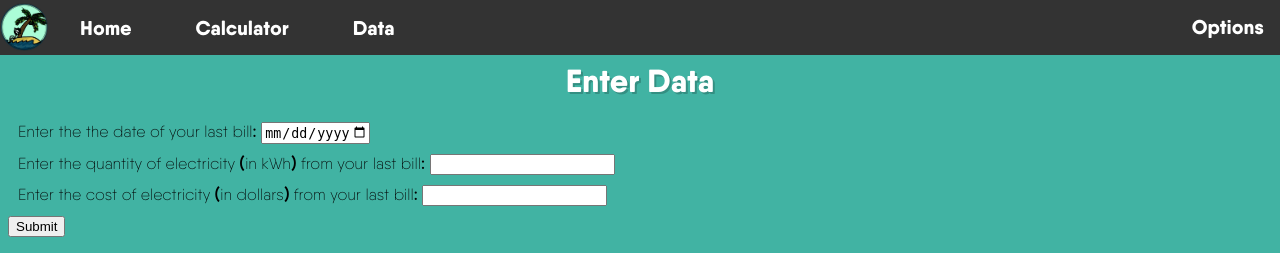
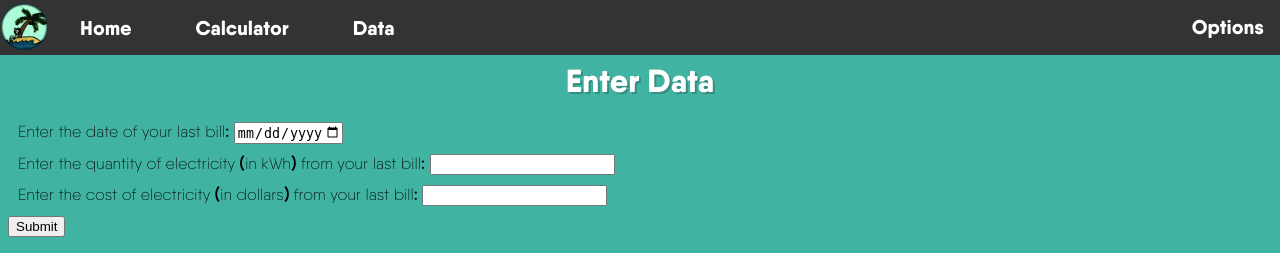
Before and after one commit to seehamrun/BeachBoiz, a Python web app: template templates/data.html in a window 1280 px wide. Shown: the top 253 px of the page. Run offline with Jinja, Linux system fonts and the light colour scheme; the template is opened without the code that fills it, so the values that code supplies are empty; some libraries are stand-ins or nearby versions.

Commit message:
removed typo

```diff
--- a/templates/data.html
+++ b/templates/data.html
@@ -29,7 +29,7 @@
       <div id='data_entry' class="notBottom">
         <h1>Enter Data</h1>
         <form method='post'>
-          <p>Enter the the date of your last bill:
+          <p>Enter the date of your last bill:
             <input name='bill_date' type="date" max="9999-12-31" min="1900-01-01">
           </p>
           <p>Enter the quantity of electricity (in kWh) from your last bill:
```
